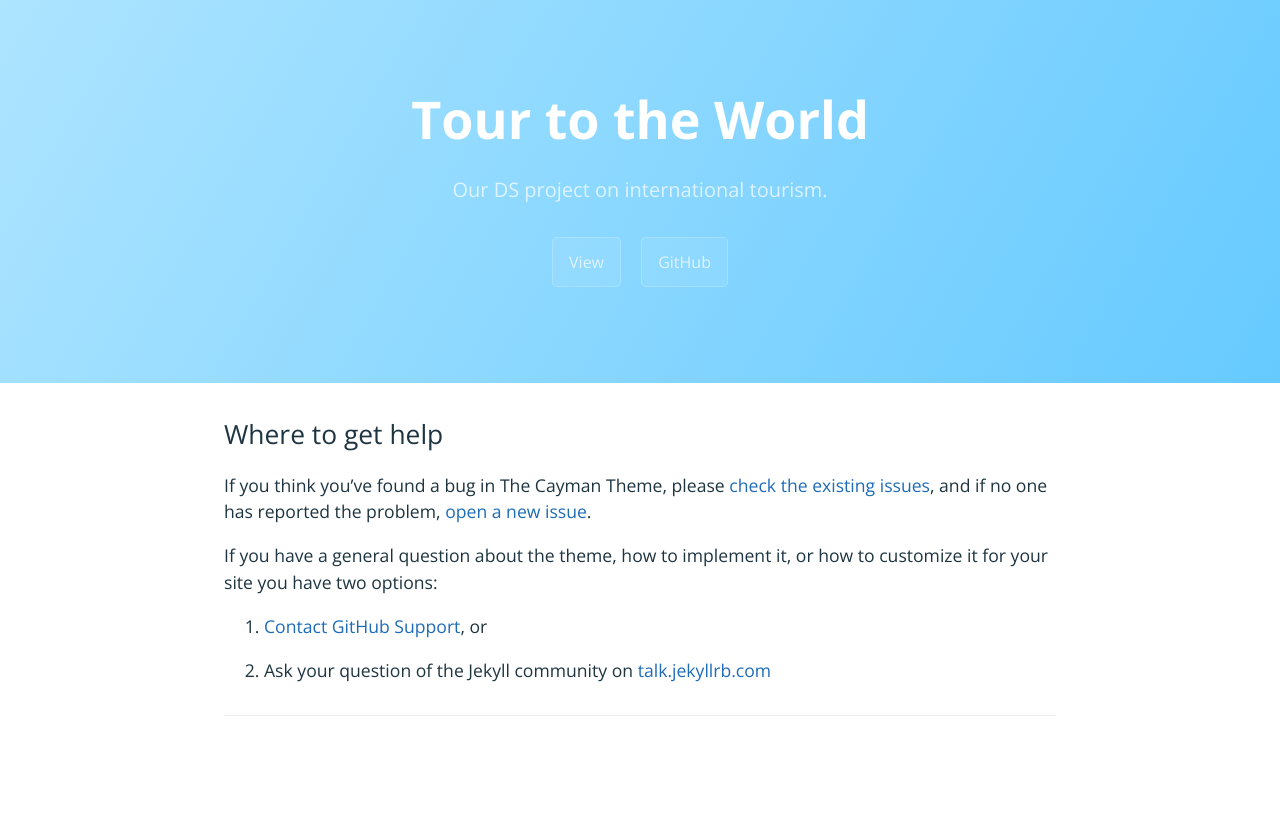
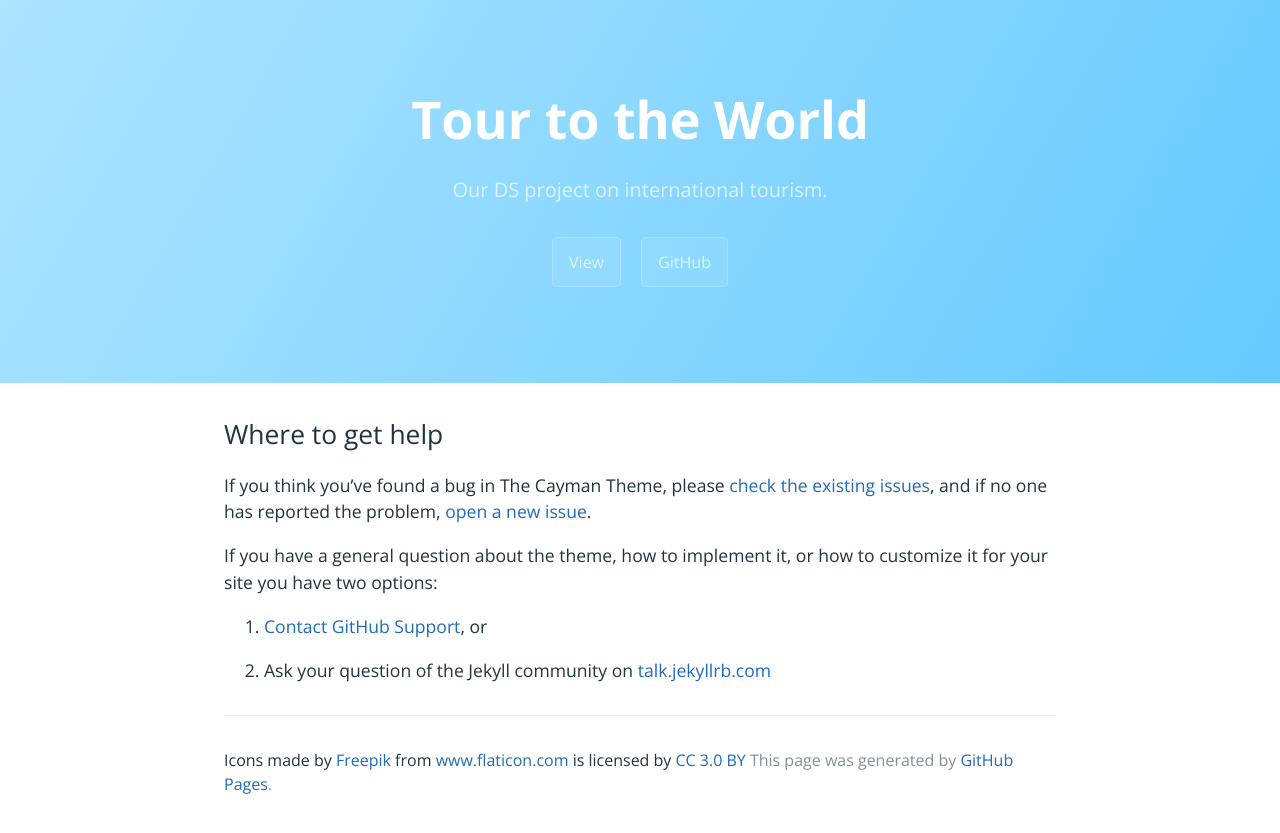
Before and after one commit to rlads2017G1/taiwan.github.io, a Jekyll site: the page built from docs/SUPPORT.md, in a window 1280 px wide. Shown: the top 833 px of the page. Built offline with Jekyll 4.4.1, drawn with Linux system fonts in a browser that asks for light colours; our own code applies the rules of GitHub Pages for plain Markdown files.

Commit message:
Update default.html

```diff
--- a/_layouts/default.html
+++ b/_layouts/default.html
@@ -29,7 +29,8 @@
         {% if site.github.is_project_page %}
           <!--<span class="site-footer-owner"><a href="{{ site.github.repository_url }}">{{ site.github.repository_name }}</a> is maintained by <a href="{{ site.github.owner_url }}">{{ site.github.owner_name }}</a>.</span>-->
         {% endif %}
-        <!--<span class="site-footer-credits">This page was generated by <a href="https://pages.github.com">GitHub Pages</a>.</span>-->
+        <span>Icons made by <a href="http://www.freepik.com" title="Freepik">Freepik</a> from <a href="https://www.flaticon.com/" title="Flaticon">www.flaticon.com</a> is licensed by <a href="http://creativecommons.org/licenses/by/3.0/" title="Creative Commons BY 3.0" target="_blank">CC 3.0 BY</a></span>
+        <span class="site-footer-credits">This page was generated by <a href="https://pages.github.com">GitHub Pages</a>.</span>
       </footer>
     </section>
 
```
